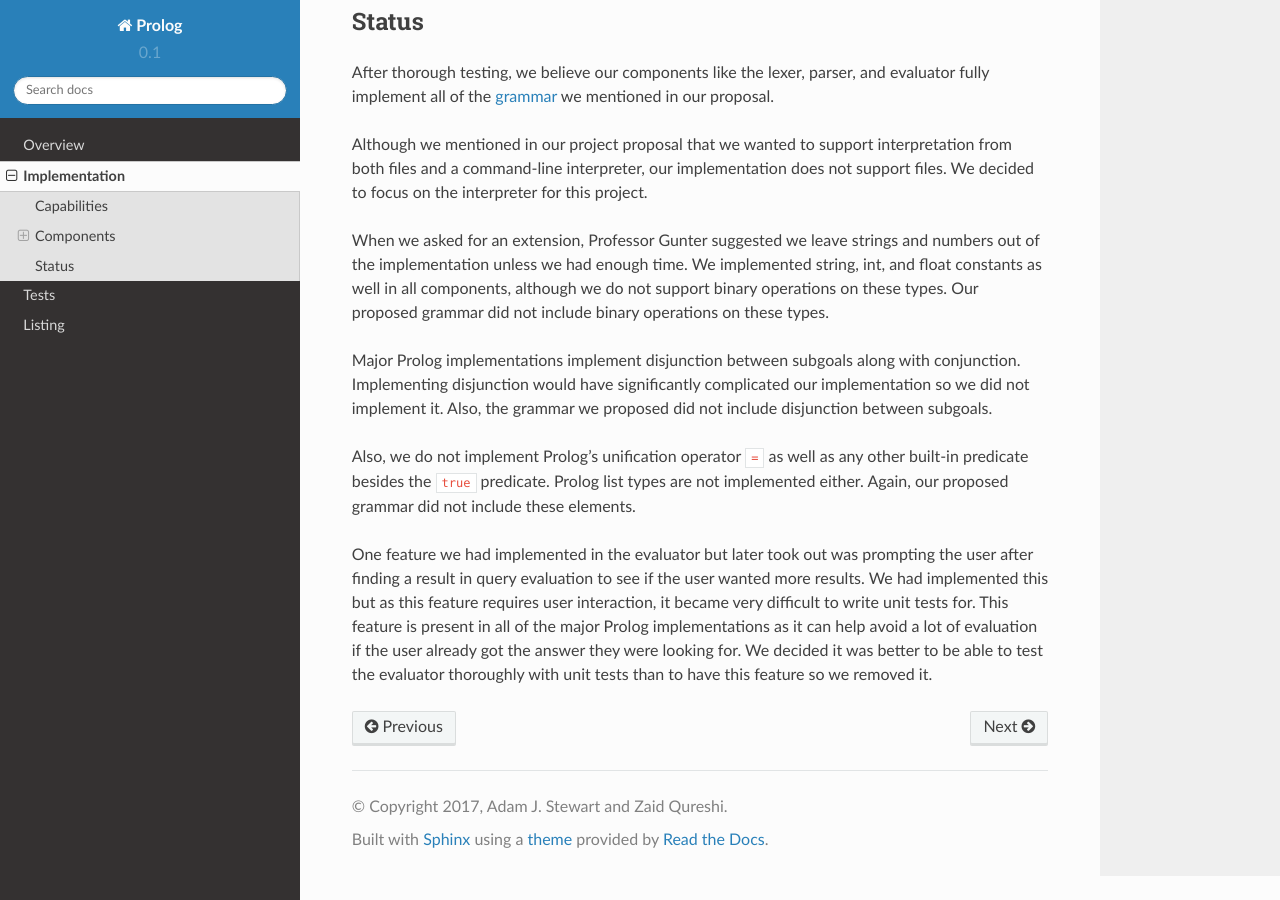
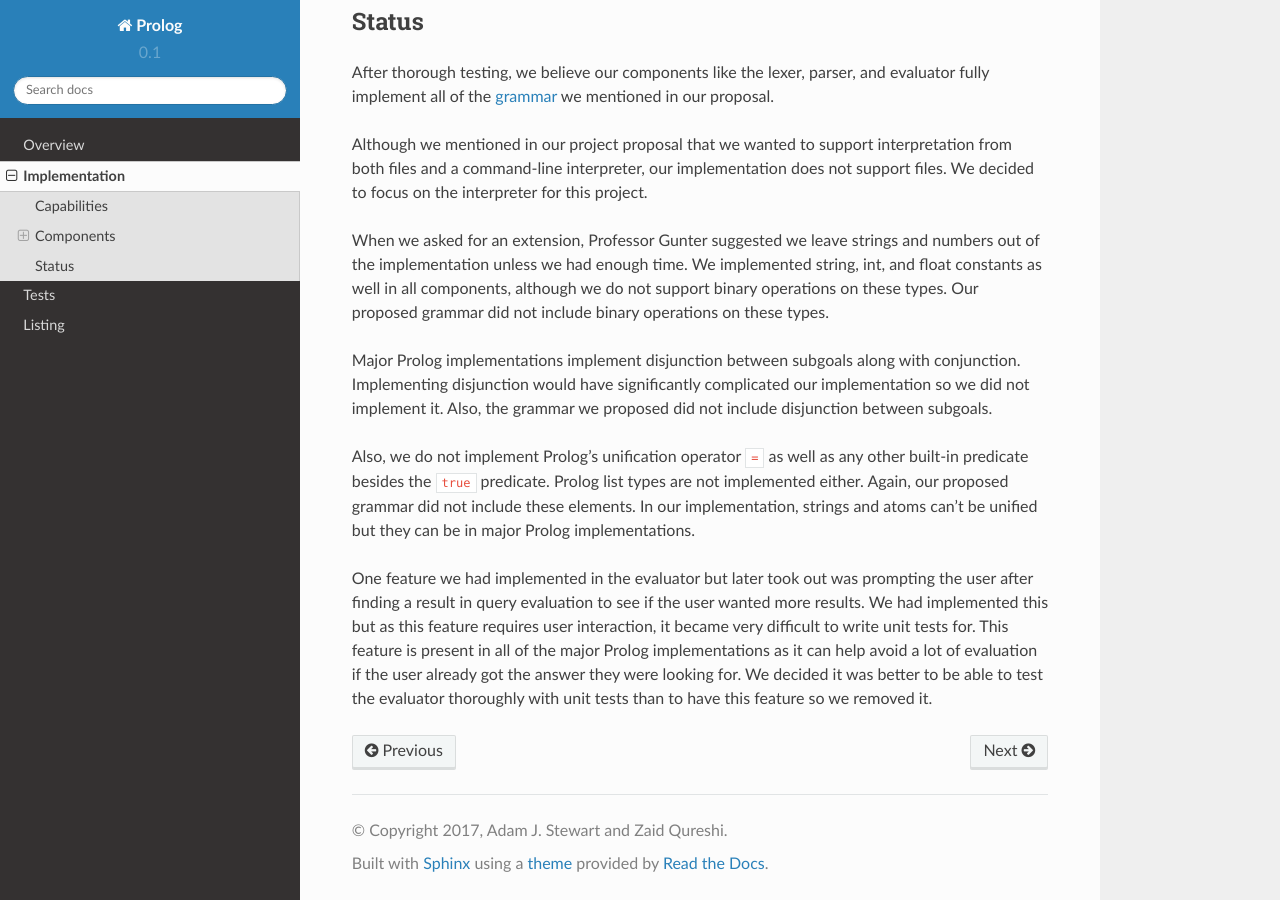
Before and after one commit to adamjstewart/prolog, a Sphinx documentation site: the page built from docs/implementation.rst, in a window 1280 px wide and 900 px high, scrolled down 9122 px. Built offline with Sphinx 7.4.7 and the Read the Docs theme 2.0.0, drawn with Linux system fonts in a browser that asks for light colours.

Commit message:
added one more thing in status

```diff
--- a/docs/implementation.rst
+++ b/docs/implementation.rst
@@ -332,6 +332,6 @@ When we asked for an extension, Professor Gunter suggested we leave strings and
 
 Major Prolog implementations implement disjunction between subgoals along with conjunction. Implementing disjunction would have significantly complicated our implementation so we did not implement it. Also, the grammar we proposed did not include disjunction between subgoals.
 
-Also, we do not implement Prolog's unification operator ``=`` as well as any other built-in predicate besides the ``true`` predicate. Prolog list types are not implemented either. Again, our proposed grammar did not include these elements.
+Also, we do not implement Prolog's unification operator ``=`` as well as any other built-in predicate besides the ``true`` predicate. Prolog list types are not implemented either. Again, our proposed grammar did not include these elements. In our implementation, strings and atoms can't be unified but they can be in major Prolog implementations.
 
 One feature we had implemented in the evaluator but later took out was prompting the user after finding a result in query evaluation to see if the user wanted more results. We had implemented this but as this feature requires user interaction, it became very difficult to write unit tests for. This feature is present in all of the major Prolog implementations as it can help avoid a lot of evaluation if the user already got the answer they were looking for. We decided it was better to be able to test the evaluator thoroughly with unit tests than to have this feature so we removed it.
```
